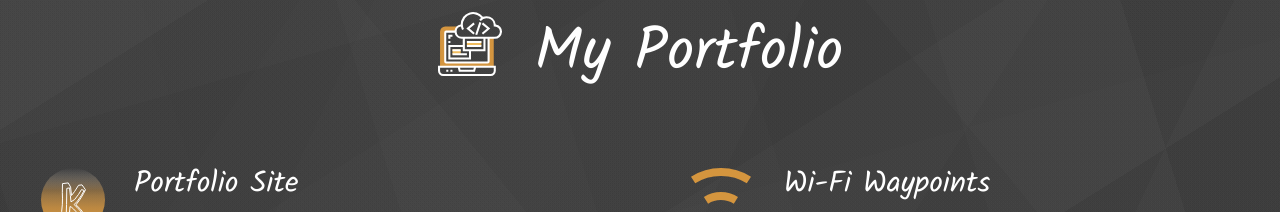
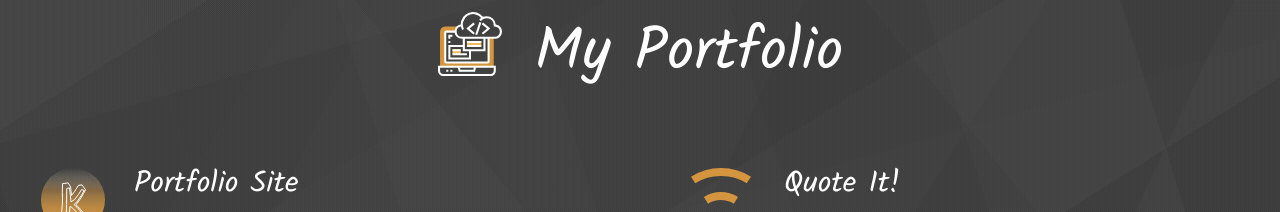
Before and after one commit to kastriotadili/portfolio-site, a website: page app/index.html in a window 1280 px wide. Shown: the part 1509-1721 px from the top of the page. Drawn offline with Linux system fonts and the light colour scheme; a web font is replaced by a local one.

Commit message:
project info editing

```diff
--- a/app/index.html
+++ b/app/index.html
@@ -107,7 +107,7 @@
         <div class="row__medium-6">
           <div class="feature-item">
             <span class="icon icon--wifi feature-item__icon"></span>
-            <h3 class="feature-item__title">Wi-Fi Waypoints</h3><a href="#" class="btn open-modal">See it live</a> <a href="#" class="btn open-modal">Documentation</a>
+            <h3 class="feature-item__title">Quote It!</h3><a href="#" class="btn open-modal">See it live</a> <a href="#" class="btn open-modal">Documentation</a>
             <p>We only send you on trips to places we can personally vouch for as being amazing. Which means we&rsquo;ve mapped out where local wi-fi spots are and marked them in our app&rsquo;s map view.</p>
           </div>
 
```
